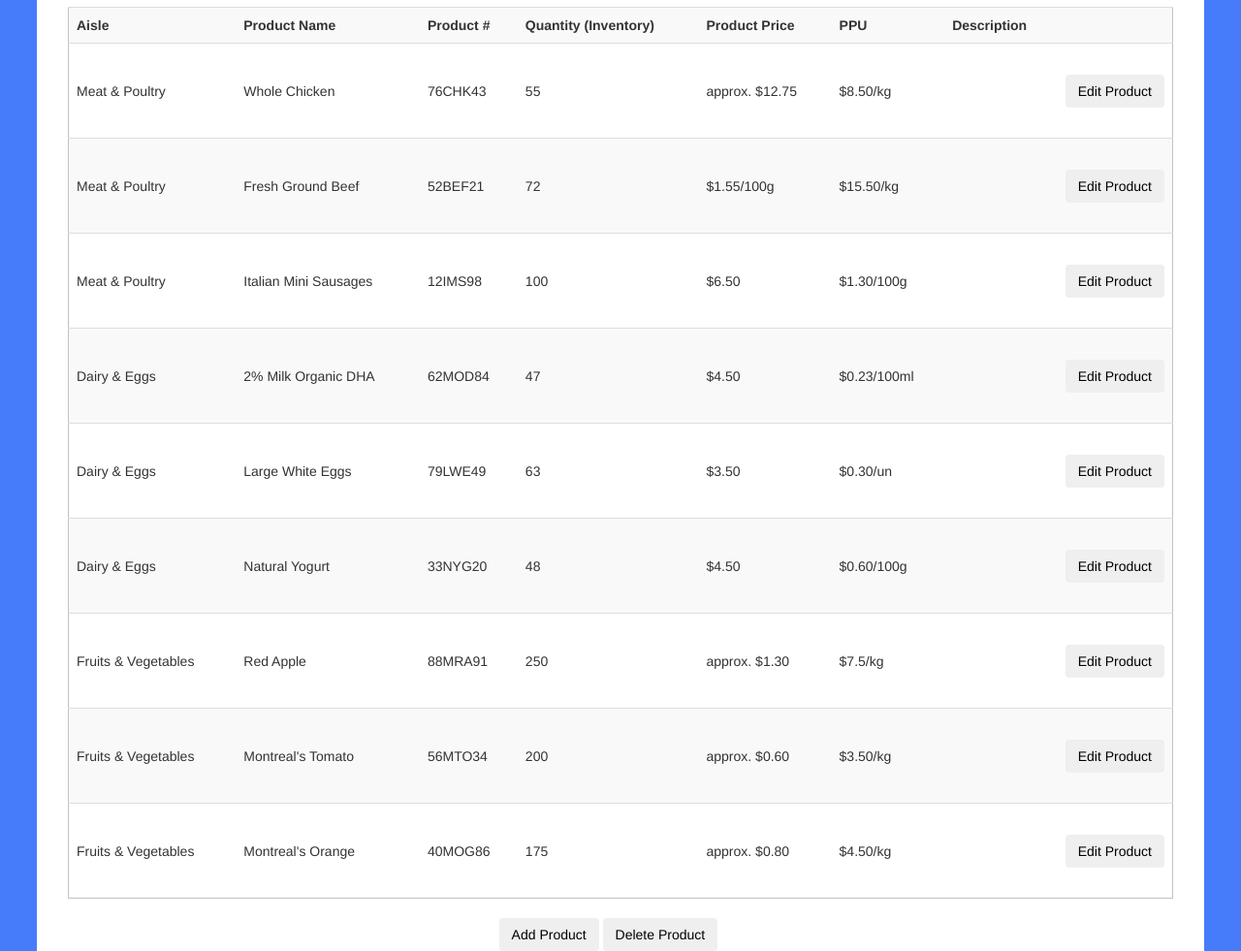
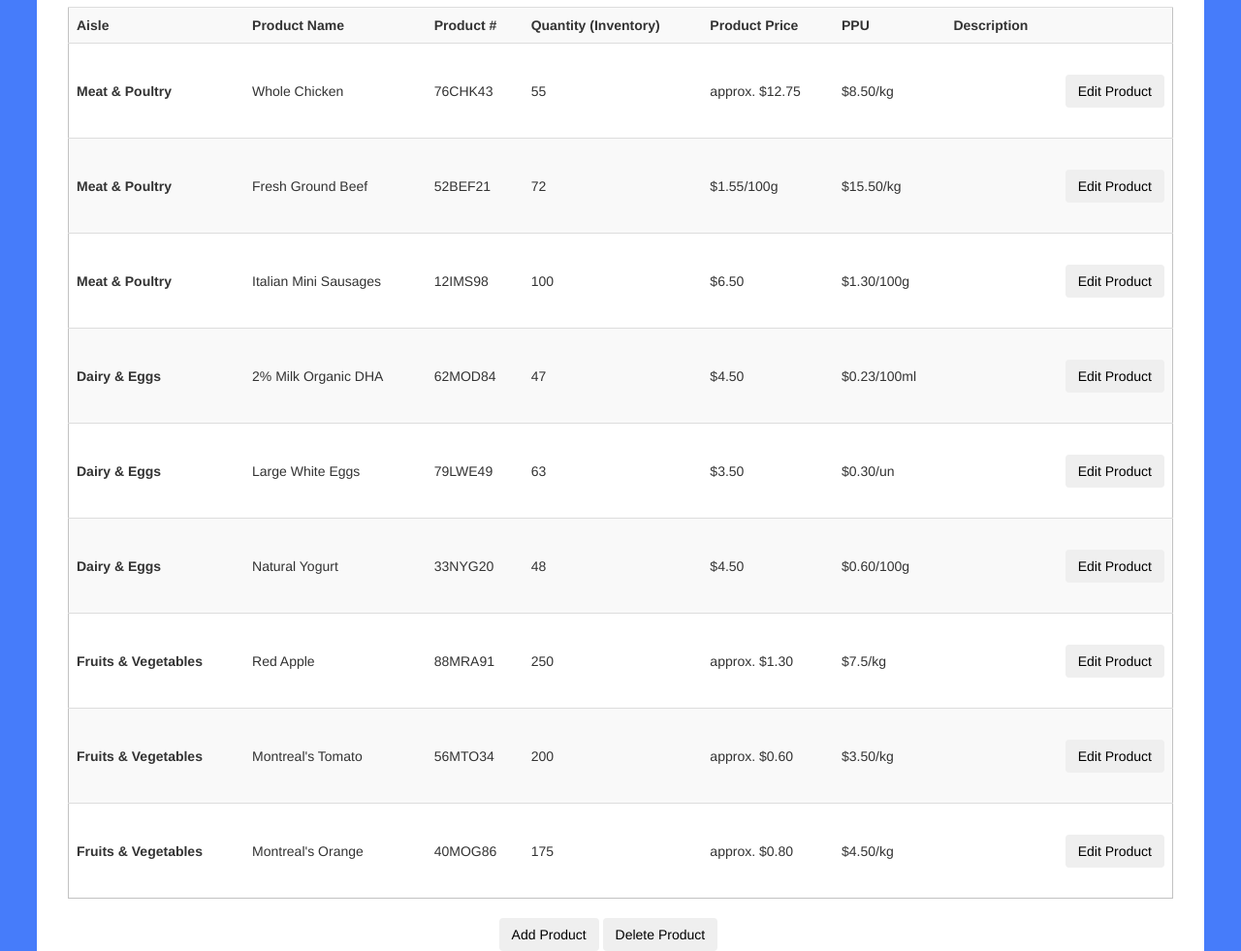
Before and after one commit to Lorenzo767/SOEN287Assignment1, a plain HTML site: page p7.html in a window 1280 px wide. Shown: the part 87-1068 px from the top of the page at 97% size. Drawn offline with nearby package versions, Linux system fonts and the light colour scheme.

Commit message:
Update p7.html

```diff
--- a/p7.html
+++ b/p7.html
@@ -38,7 +38,7 @@
             </tr>
 
             <tr style="height: 98px;">
-                <td style="vertical-align: middle;">Meat & Poultry</td>
+                <th style="vertical-align: middle;">Meat & Poultry</th>
                 <td style="vertical-align: middle;"> Whole Chicken</td>
                 <td style="vertical-align: middle;">76CHK43</td>
                 <td style="vertical-align: middle;"> 55 </td>
@@ -49,7 +49,7 @@
             </tr>
 
             <tr style="height: 98px;">
-                <td style="vertical-align: middle;">Meat & Poultry</td>
+                <th style="vertical-align: middle;">Meat & Poultry</th>
                 <td style="vertical-align: middle;">Fresh Ground Beef</td>
                 <td style="vertical-align: middle;">52BEF21</td>
                 <td style="vertical-align: middle;"> 72 </td>
@@ -60,7 +60,7 @@
             </tr>
 
             <tr style="height: 98px;">
-                <td style="vertical-align: middle;">Meat & Poultry</td>
+                <th style="vertical-align: middle;">Meat & Poultry</th>
                 <td style="vertical-align: middle;">Italian Mini Sausages</td>
                 <td style="vertical-align: middle;">12IMS98</td>
                 <td style="vertical-align: middle;"> 100 </td>
@@ -71,7 +71,7 @@
             </tr>
 
             <tr style="height: 98px;">
-                <td style="vertical-align: middle;">Dairy & Eggs</td>
+                <th style="vertical-align: middle;">Dairy & Eggs</th>
                 <td style="vertical-align: middle;">2% Milk Organic DHA</td>
                 <td style="vertical-align: middle;">62MOD84</td>
                 <td style="vertical-align: middle;"> 47 </td>
@@ -82,7 +82,7 @@
             </tr>
 
             <tr style="height: 98px;">
-                <td style="vertical-align: middle;">Dairy & Eggs</td>
+                <th style="vertical-align: middle;">Dairy & Eggs</th>
                 <td style="vertical-align: middle;"> Large White Eggs</td>
                 <td style="vertical-align: middle;">79LWE49</td>
                 <td style="vertical-align: middle;"> 63 </td>
@@ -93,7 +93,7 @@
             </tr>
 
             <tr style="height: 98px;">
-                <td style="vertical-align: middle;">Dairy & Eggs</td>
+                <th style="vertical-align: middle;">Dairy & Eggs</th>
                 <td style="vertical-align: middle;">Natural Yogurt </td>
                 <td style="vertical-align: middle;">33NYG20</td>
                 <td style="vertical-align: middle;"> 48 </td>
@@ -104,7 +104,7 @@
             </tr>
 
             <tr style="height: 98px;">
-                <td style="vertical-align: middle;">Fruits & Vegetables</td>
+                <th style="vertical-align: middle;">Fruits & Vegetables</th>
                 <td style="vertical-align: middle;"> Red Apple</td>
                 <td style="vertical-align: middle;">88MRA91</td>
                 <td style="vertical-align: middle;"> 250 </td>
@@ -115,7 +115,7 @@
             </tr>
 
             <tr style="height: 98px;">
-                <td style="vertical-align: middle;">Fruits & Vegetables</td>
+                <th style="vertical-align: middle;">Fruits & Vegetables</th>
                 <td style="vertical-align: middle;">Montreal's Tomato</td>
                 <td style="vertical-align: middle;">56MTO34</td>
                 <td style="vertical-align: middle;"> 200 </td>
@@ -126,7 +126,7 @@
             </tr>
 
             <tr style="height: 98px;">
-                <td style="vertical-align: middle;">Fruits & Vegetables</td>
+                <th style="vertical-align: middle;">Fruits & Vegetables</th>
                 <td style="vertical-align: middle;">Montreal's Orange</td>
                 <td style="vertical-align: middle;">40MOG86</td>
                 <td style="vertical-align: middle;"> 175 </td>
```
